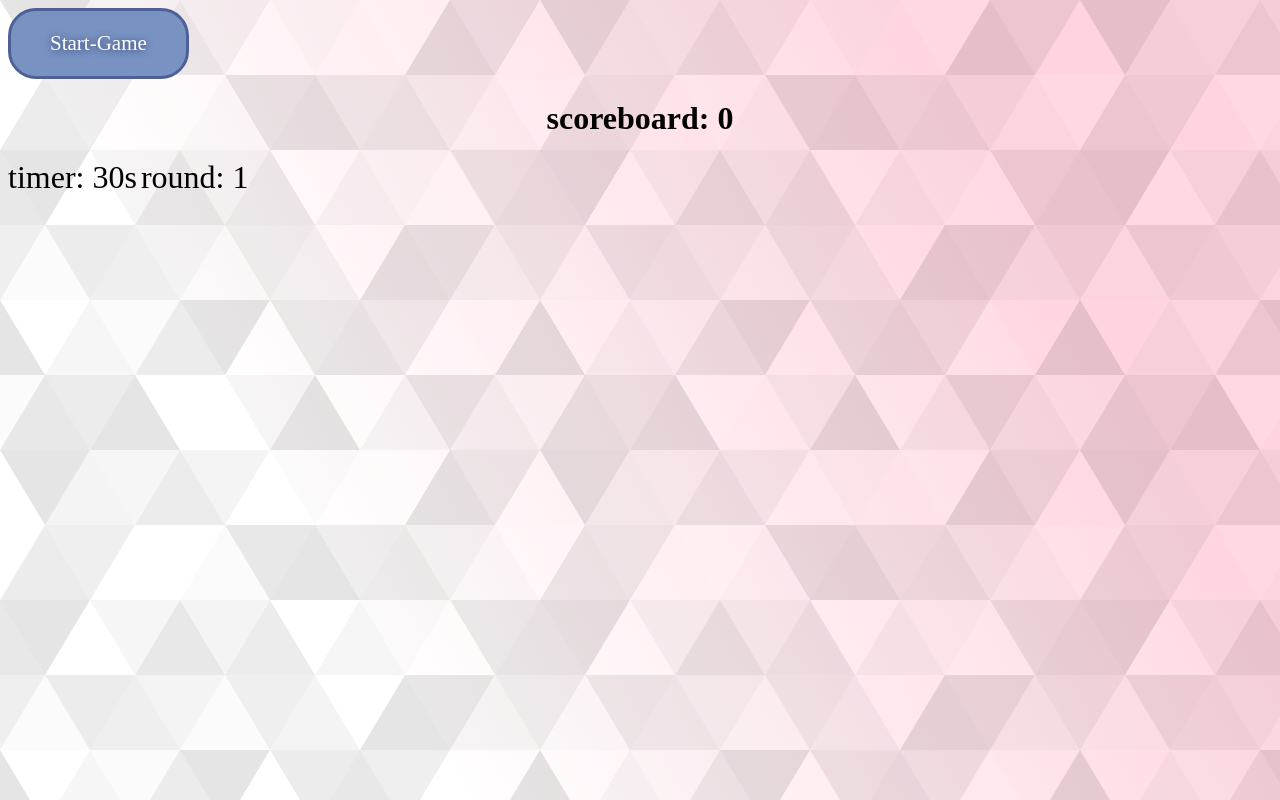
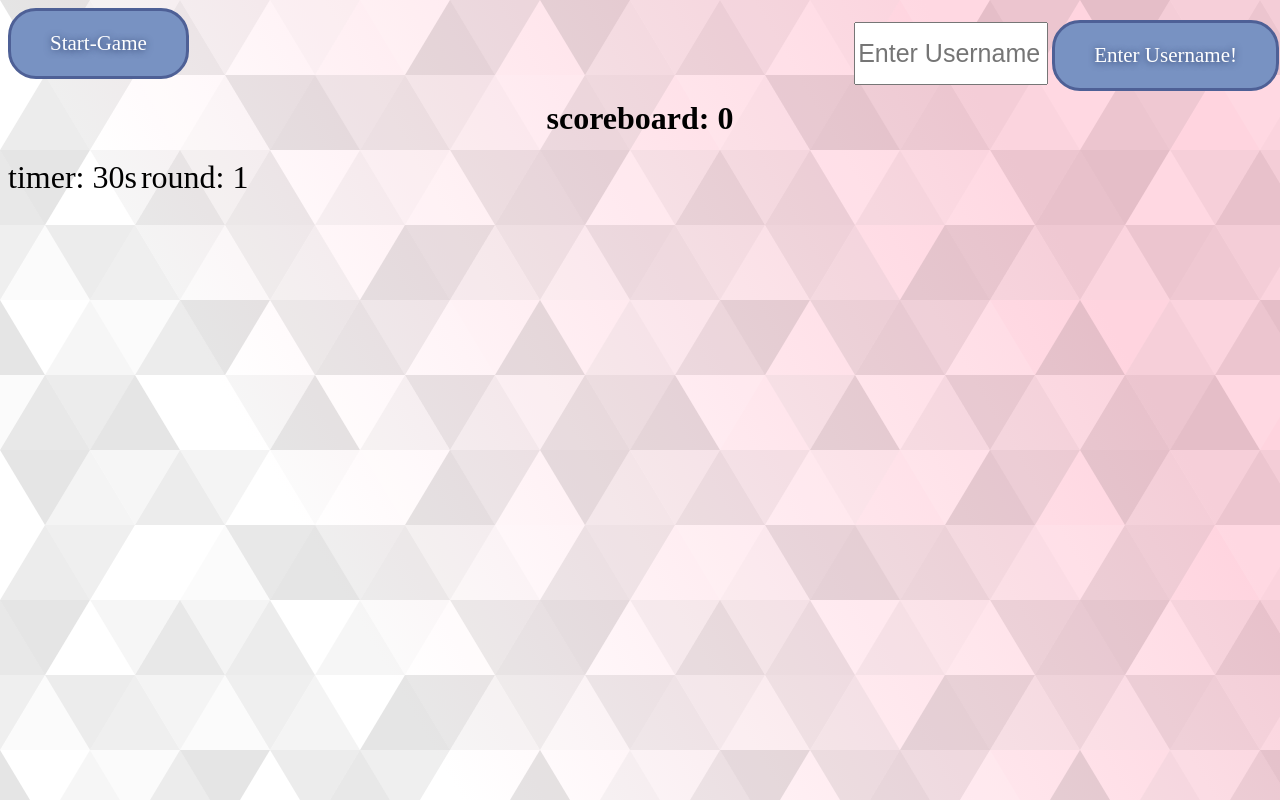
Before and after one commit to JuliaFong/Trivia-Project-One, a website: page index.html in a window 1280 px wide. Drawn offline with nearby package versions, Linux system fonts and the light colour scheme.

Commit message:
added username and input

```diff
--- a/css/style.css
+++ b/css/style.css
@@ -4,7 +4,17 @@ body {
     background-attachment: fixed;
     background-size: cover;
 }
-
+.userName {
+   float: right;
+   position: absolute;
+   top: 20px;
+   right: 1px;
+}
+.inputsize {
+    width: 186px;
+    height: 57px;
+    font-size: 25px;
+}
 #score {
     text-decoration-color: white;
 }
--- a/index.html
+++ b/index.html
@@ -18,6 +18,10 @@
     <div id="game">
         <div id="Musical"></div>
         <div>
+            <div class="userName">
+                <input type="text" class="inputsize" placeholder="Enter Username" name="Username" required>
+                <button submit="Submit">Enter Username!</button>
+            </div>
             <h1 id="score">scoreboard: 0</h1>
             <span id="timer">timer: 30s</span>
             <span id="round">round: 1</span>
--- a/js/app.js
+++ b/js/app.js
@@ -437,6 +437,14 @@ function setUpRound() {
         }
     });
 
+    //username render
+    $('.userName').on('click', (e) => {
+        for($(e.target).text().render() === userName);
+        {
+
+        }
+    });
+
     // click listener for wrong answers
     $('.answer').on('click', (e) => {
         if ($(e.target).text().trimStart() === selectedQuestion.answer) {
@@ -471,4 +479,5 @@ function setUpRound() {
 }
 $('#start-button').on('click', (e) => {
     setUpRound()
+
 });
```
Also changed, not shown: package.json (added, +25 -0 lines), 2 other files.
